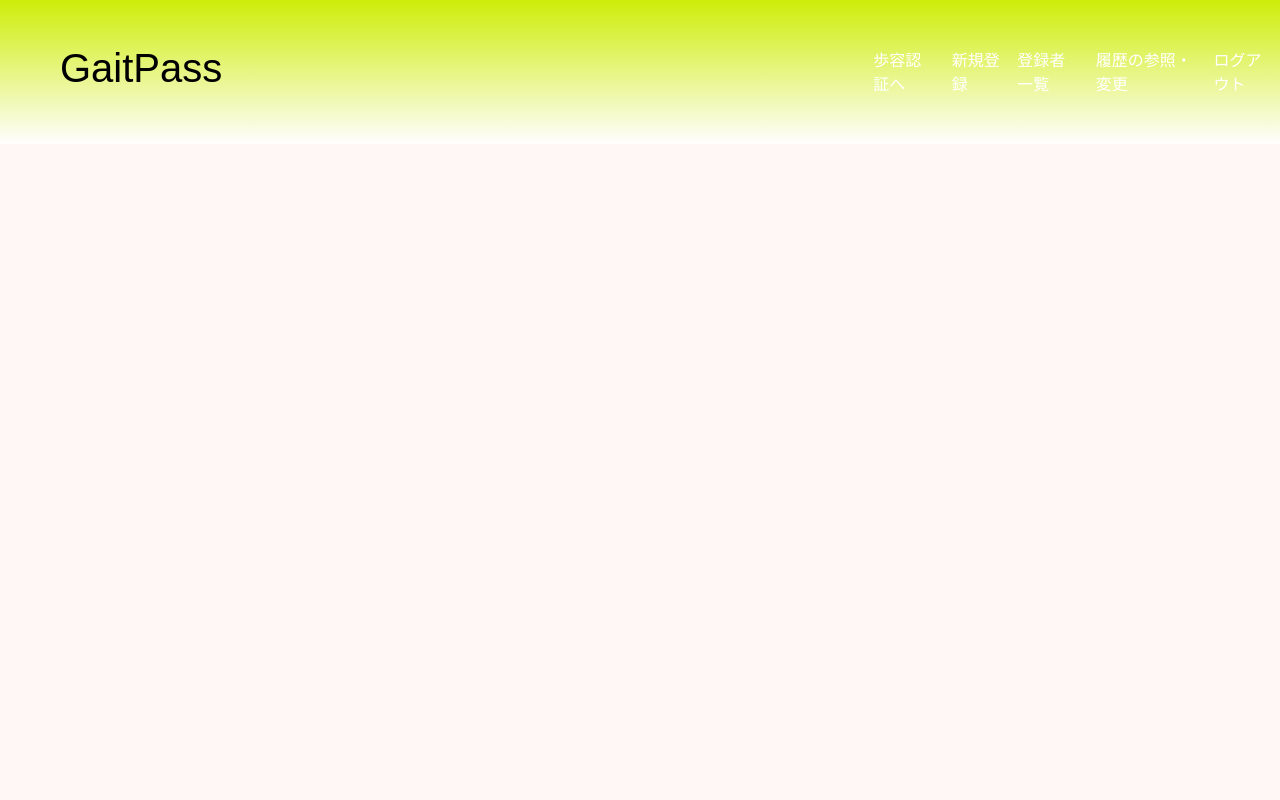
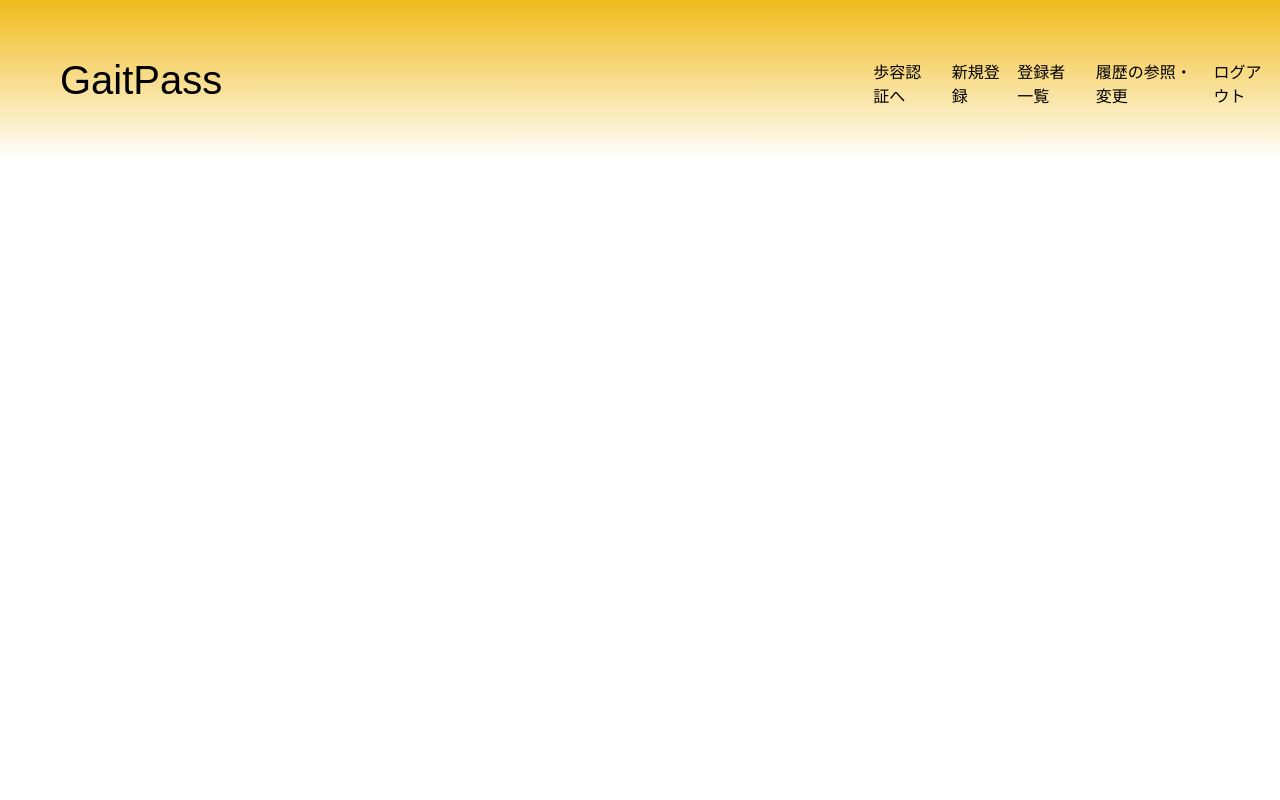
Before and after one commit to tomo-Y2002/Hack-U_KenKen, a Django app: template HACKU/templates/navbar.html in a window 1280 px wide. Run offline with Django 3.2, Linux system fonts and the light colour scheme; the template is opened without the code that fills it, so the values that code supplies are empty.

Commit message:
navbar出来上がりました。

```diff
--- a/HACKU/templates/navbar.html
+++ b/HACKU/templates/navbar.html
@@ -6,9 +6,9 @@
         <title>{% block title %}title{% endblock %}</title>
       <link href="https://cdn.jsdelivr.net/npm/bootstrap@5.3.0/dist/css/bootstrap.min.css" rel="stylesheet" integrity="sha384-9ndCyUaIbzAi2FUVXJi0CjmCapSmO7SnpJef0486qhLnuZ2cdeRhO02iuK6FUUVM" crossorigin="anonymous">
     </head>
-  <body style="height: 100vh; background-color: rgb(255, 246, 246);">
-    <nav class="navbar navbar-expand-lg" style="height: 18vh; background: linear-gradient(rgb(206, 237, 9), rgb(255, 254, 254)); background-size: cover;">
-      <div class="container-fluid mt-0">
+  <body style="height: 100vh; background-color: white">
+    <nav class="navbar navbar-expand-lg" style="height: 20vh; background: linear-gradient(rgb(241, 187, 27), white); background-size: cover;">
+      <div class="container-fluid mt-2">
         <a class="navbar-brand col-4 ps-5" href="{% url 'home' %}" >
           <h1 style="font-size: 200%; font-family:fantasy">
           GaitPass
@@ -22,21 +22,21 @@
         <div class="collapse navbar-collapse col-4" id="navbarSupportedContent">
           <ul class="navbar-nav me-0 mb-2 mb-lg-0 ">
             <li class="nav-item">
-              <a class="nav-link" href="{% url 'realtime' %}" style="color: white;" onmouseover="this.style.color='black';" onmouseout="this.style.color='white';">
+              <a class="nav-link" href="{% url 'realtime' %}" style="color: black;" onmouseover="this.style.color='white';" onmouseout="this.style.color='black';">
                   歩容認証へ
               </a>
             </li>
             <li class="nav-item">
-              <a class="nav-link" href="{% url 'person_register' %}" style="color: white;" onmouseover="this.style.color='black';" onmouseout="this.style.color='white';">新規登録</a>
+              <a class="nav-link" href="{% url 'person_register' %}" style="color: black;" onmouseover="this.style.color='white';" onmouseout="this.style.color='black';">新規登録</a>
             </li>
             <li class="nav-item">
-              <a class="nav-link" href="{% url 'person_list'%}" style="color: white;" onmouseover="this.style.color='black';" onmouseout="this.style.color='white';">登録者一覧</a>
+              <a class="nav-link" href="{% url 'person_list'%}" style="color: black;" onmouseover="this.style.color='white';" onmouseout="this.style.color='black';">登録者一覧</a>
             </li>
             <li class="nav-item">
-              <a class="nav-link" href="{% url 'all_records'%}" style="color: white;" onmouseover="this.style.color='black';" onmouseout="this.style.color='white';">履歴の参照・変更</a>
+              <a class="nav-link" href="{% url 'all_records'%}" style="color: black;" onmouseover="this.style.color='white';" onmouseout="this.style.color='black';">履歴の参照・変更</a>
             </li>
             <li class="nav-item">
-              <a class="nav-link" href="{% url 'manager_logout'%}" style="color: white" onmouseover="this.style.color='black';" onmouseout="this.style.color='white';">ログアウト</a>
+              <a class="nav-link" href="{% url 'manager_logout'%}" style="color: black" onmouseover="this.style.color='white';" onmouseout="this.style.color='black';">ログアウト</a>
             </li>
           </ul>
         </div>
```
